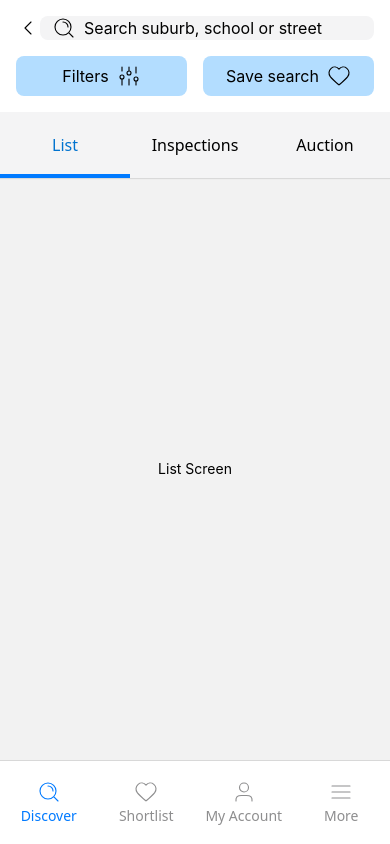
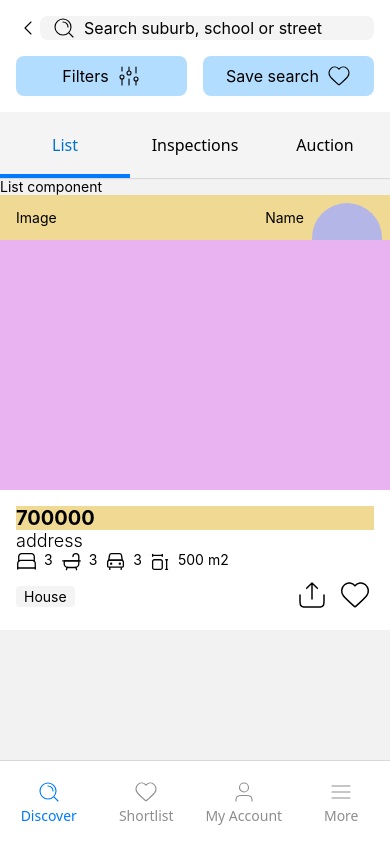
Before and after one commit to kishan2930/ViewTrial, a React Native app: screen /bottomTab in a window 390 px wide. Built offline with nearby package versions, Linux system fonts and the light colour scheme.

Commit message:
card structure done

```diff
--- a/src/constants/iconName.ts
+++ b/src/constants/iconName.ts
@@ -15,4 +15,8 @@ export enum IconName {
   back = 'back',
   filter = 'filter',
   contactUs = 'contactUs',
+  share = 'share',
+  bed = 'bed',
+  bath = 'bath',
+  car = 'car',
 }
--- a/src/constants/iconPaths.ts
+++ b/src/constants/iconPaths.ts
@@ -40,6 +40,23 @@ const Icons = {
     '<path d="M6.66667 28L6.66667 20M6.66667 20C8.13943 20 9.33333 18.8061 9.33333 17.3333C9.33333 15.8606 8.13943 14.6667 6.66667 14.6667C5.19391 14.6667 4 15.8606 4 17.3333C4 18.8061 5.19391 20 6.66667 20ZM6.66667 9.33333V4M16 28V20M16 9.33333V4M16 9.33333C14.5272 9.33333 13.3333 10.5272 13.3333 12C13.3333 13.4728 14.5272 14.6667 16 14.6667C17.4728 14.6667 18.6667 13.4728 18.6667 12C18.6667 10.5272 17.4728 9.33333 16 9.33333ZM25.3333 28V22.6667M25.3333 22.6667C26.8061 22.6667 28 21.4728 28 20C28 18.5272 26.8061 17.3333 25.3333 17.3333C23.8606 17.3333 22.6667 18.5272 22.6667 20C22.6667 21.4728 23.8606 22.6667 25.3333 22.6667ZM25.3333 12V4" stroke="black" stroke-width="1.5" stroke-linecap="round" stroke-linejoin="round"/>',
   contactUs:
     '<path d="M10 15L6.92474 18.1137C6.49579 18.548 6.28131 18.7652 6.09695 18.7805C5.93701 18.7938 5.78042 18.7295 5.67596 18.6076C5.55556 18.4672 5.55556 18.162 5.55556 17.5515V15.9916C5.55556 15.444 5.10707 15.0477 4.5652 14.9683V14.9683C3.25374 14.7762 2.22378 13.7463 2.03168 12.4348C2 12.2186 2 11.9605 2 11.4444V6.8C2 5.11984 2 4.27976 2.32698 3.63803C2.6146 3.07354 3.07354 2.6146 3.63803 2.32698C4.27976 2 5.11984 2 6.8 2H14.2C15.8802 2 16.7202 2 17.362 2.32698C17.9265 2.6146 18.3854 3.07354 18.673 3.63803C19 4.27976 19 5.11984 19 6.8V11M19 22L16.8236 20.4869C16.5177 20.2742 16.3647 20.1678 16.1982 20.0924C16.0504 20.0255 15.8951 19.9768 15.7356 19.9474C15.5558 19.9143 15.3695 19.9143 14.9969 19.9143H13.2C12.0799 19.9143 11.5198 19.9143 11.092 19.6963C10.7157 19.5046 10.4097 19.1986 10.218 18.8223C10 18.3944 10 17.8344 10 16.7143V14.2C10 13.0799 10 12.5198 10.218 12.092C10.4097 11.7157 10.7157 11.4097 11.092 11.218C11.5198 11 12.0799 11 13.2 11H18.8C19.9201 11 20.4802 11 20.908 11.218C21.2843 11.4097 21.5903 11.7157 21.782 12.092C22 12.5198 22 13.0799 22 14.2V16.9143C22 17.8462 22 18.3121 21.8478 18.6797C21.6448 19.1697 21.2554 19.5591 20.7654 19.762C20.3978 19.9143 19.9319 19.9143 19 19.9143V22Z" stroke="black" stroke-width="1.5" stroke-linecap="round" stroke-linejoin="round"/>',
+  share:
+    '<path d="M28 16V21.6C28 23.8402 28 24.9603 27.564 25.816C27.1805 26.5686 26.5686 27.1805 25.816 27.564C24.9603 28 23.8402 28 21.6 28H10.4C8.15979 28 7.03969 28 6.18404 27.564C5.43139 27.1805 4.81947 26.5686 4.43597 25.816C4 24.9603 4 23.8402 4 21.6V16M21.3333 9.33333L16 4M16 4L10.6667 9.33333M16 4V20" stroke="black" stroke-width="1.5" stroke-linecap="round" stroke-linejoin="round"/>',
+  bed: `<path d="M5.32973 10.7729H18.6703C19.5534 10.7729 20.4003 11.1238 21.0248 11.7482C21.6492 12.3726 22 13.2195 22 14.1027V19.4324H2V14.1027C2 13.2195 2.35081 12.3726 2.97525 11.7482C3.5997 11.1238 4.44663 10.7729 5.32973 10.7729Z" stroke="black" stroke-width="1.5" stroke-linecap="round" stroke-linejoin="round"/>
+<path d="M2 19.4434V20.5461" stroke="black" stroke-width="1.5" stroke-linecap="round" stroke-linejoin="round"/>
+<path d="M22 19.4434V20.5461" stroke="black" stroke-width="1.5" stroke-linecap="round" stroke-linejoin="round"/>
+<path d="M20.8865 11.627V6.32973C20.8865 5.44663 20.5357 4.5997 19.9113 3.97525C19.2868 3.35081 18.4399 3 17.5568 3H6.44326C5.56015 3 4.71322 3.35081 4.08878 3.97525C3.46434 4.5997 3.11353 5.44663 3.11353 6.32973V11.627" stroke="black" stroke-width="1.5" stroke-linecap="round" stroke-linejoin="round"/>`,
+  bath: `<path d="M3.66675 11.3335H20.3334V14.6668C20.3334 16.9585 18.4584 18.8335 16.1667 18.8335H7.83341C5.54175 18.8335 3.66675 16.9585 3.66675 14.6668V11.3335Z" stroke="black" stroke-width="1.5" stroke-miterlimit="10" stroke-linecap="round" stroke-linejoin="round"/>
+<path d="M2 11.3335H22" stroke="black" stroke-width="1.5" stroke-miterlimit="10" stroke-linecap="round" stroke-linejoin="round"/>
+<path d="M13.6667 6.33333C13.6667 4.5 15.1667 3 17.0001 3C18.8334 3 20.3334 4.5 20.3334 6.33333V11.3333" stroke="black" stroke-width="1.5" stroke-miterlimit="10" stroke-linecap="round" stroke-linejoin="round"/>
+<path d="M7.04175 18.75L6.16675 21.3333" stroke="black" stroke-width="1.5" stroke-miterlimit="10" stroke-linecap="round" stroke-linejoin="round"/>
+<path d="M16.9583 18.75L17.8333 21.3333" stroke="black" stroke-width="1.5" stroke-miterlimit="10" stroke-linecap="round" stroke-linejoin="round"/>`,
+  car: `<path d="M19.7589 18.5172H4.24138C3.55578 18.5172 3 17.9614 3 17.2758V12.931C3 11.5598 4.11157 10.4482 5.48276 10.4482H18.5175C19.8887 10.4482 21.0003 11.5598 21.0003 12.931V17.2758C21.0003 17.9614 20.4445 18.5172 19.7589 18.5172Z" stroke="black" stroke-width="1.5" stroke-linecap="round" stroke-linejoin="round"/>
+<path d="M7.6552 14.4825C7.6552 14.8253 7.37731 15.1032 7.03451 15.1032C6.69171 15.1032 6.41382 14.8253 6.41382 14.4825C6.41382 14.1397 6.69171 13.8618 7.03451 13.8618C7.37731 13.8618 7.6552 14.1397 7.6552 14.4825Z" stroke="black" stroke-width="1.5" stroke-linecap="round" stroke-linejoin="round"/>
+<path d="M17.5864 14.4825C17.5864 14.8253 17.3085 15.1032 16.9657 15.1032C16.6229 15.1032 16.345 14.8253 16.345 14.4825C16.345 14.1397 16.6229 13.8618 16.9657 13.8618C17.3085 13.8618 17.5864 14.1397 17.5864 14.4825Z" stroke="black" stroke-width="1.5" stroke-linecap="round" stroke-linejoin="round"/>
+<path d="M19.759 10.4483H4.24146L5.13707 5.0746C5.33659 3.87744 6.37237 3 7.58604 3H16.4144C17.6281 3 18.6638 3.87744 18.8634 5.0746L19.759 10.4483Z" stroke="black" stroke-width="1.5" stroke-linecap="round" stroke-linejoin="round"/>
+<path d="M5.48291 19.1382V21.0003" stroke="black" stroke-width="1.5" stroke-linecap="round" stroke-linejoin="round"/>
+<path d="M18.5171 19.1382V21.0003" stroke="black" stroke-width="1.5" stroke-linecap="round" stroke-linejoin="round"/>`,
 };
 
 export default Icons;
--- a/src/constants/styles.ts
+++ b/src/constants/styles.ts
@@ -6,5 +6,8 @@ export const GlobalStyles = {
     black: '#000000',
     white: '#ffffff',
     buttonBg: '#b3ddff',
+    yellow: '#F0DA93FF',
+    lightBlue: '#B3B6E7FF',
+    pink: '#E9B2F0FF',
   },
 };
--- a/src/screens/discover/components/topTabs/topTabs.tsx
+++ b/src/navigations/topTabs.tsx
@@ -1,8 +1,8 @@
 import React from 'react';
 import {createMaterialTopTabNavigator} from '@react-navigation/material-top-tabs';
-import List from '../list/list';
-import Inspections from '../inspections/inspections';
-import Auction from '../auction/auction';
+import List from '../screens/discover/components/list/list';
+import Inspections from '../screens/discover/components/inspections/inspections';
+import Auction from '../screens/discover/components/auction/auction';
 import {GlobalStyles} from '@constants/styles';
 import {Strings} from '@constants/strings';
 import {scaleFont} from '@utils/scale';
--- /dev/null
+++ b/src/screens/discover/components/list/components/listItem/listItem.tsx
@@ -0,0 +1,131 @@
+import {Image, StyleSheet, Text, View} from 'react-native';
+import React from 'react';
+import {GlobalStyles} from '@constants/styles';
+import Icon from '@components/icon/icon';
+import {IconName} from '@constants/iconName';
+
+const ListItem: React.FC = () => {
+  return (
+    <>
+      <View style={styles.cardHeader}>
+        <Text>Image</Text>
+        <Text style={styles.ownerName}>Name</Text>
+        <View style={styles.ownerImage}>
+          <Image height={20} width={20} />
+        </View>
+      </View>
+      <View style={styles.cardImages}></View>
+      <View style={styles.cardDetails}>
+        <Text style={styles.price}>700000</Text>
+        <Text style={styles.address}>address</Text>
+        <View style={styles.accomodation}>
+          <View style={styles.accomo}>
+            <Icon name={IconName.bed} size={32} svgWidth={28} svgHeight={28} />
+            <Text>3</Text>
+          </View>
+          <View style={styles.accomo}>
+            <Icon name={IconName.bath} size={32} svgWidth={28} svgHeight={28} />
+            <Text>3</Text>
+          </View>
+          <View style={styles.accomo}>
+            <Icon name={IconName.car} size={32} svgWidth={28} svgHeight={28} />
+            <Text>3</Text>
+          </View>
+          <View style={styles.accomo}>
+            <Icon
+              name={IconName.meterSqrt}
+              size={32}
+              svgWidth={28}
+              svgHeight={28}
+            />
+            <Text>500 m2</Text>
+          </View>
+        </View>
+        <View style={styles.category}>
+          <Text style={styles.categoryType}>House</Text>
+          <View style={styles.cardIcons}>
+            <Icon
+              name={IconName.share}
+              size={35}
+              svgHeight={35}
+              svgWidth={35}
+            />
+            <Icon
+              name={IconName.shortList}
+              size={35}
+              svgHeight={35}
+              svgWidth={35}
+            />
+          </View>
+        </View>
+      </View>
+    </>
+  );
+};
+
+export default ListItem;
+
+const styles = StyleSheet.create({
+  cardHeader: {
+    height: 45,
+    paddingInline: 16,
+    flexDirection: 'row',
+    alignItems: 'center',
+    justifyContent: 'space-between',
+    position: 'relative',
+    backgroundColor: GlobalStyles.colors.yellow,
+  },
+  ownerName: {
+    marginRight: 70,
+  },
+  ownerImage: {
+    borderRadius: '50%',
+    height: 70,
+    width: 70,
+    position: 'absolute',
+    right: 8,
+    top: 8,
+    zIndex: 3,
+    backgroundColor: GlobalStyles.colors.lightBlue,
+  },
+  cardImages: {
+    height: 250,
+    backgroundColor: GlobalStyles.colors.pink,
+  },
+  cardDetails: {
+    padding: 16,
+    backgroundColor: GlobalStyles.colors.white,
+  },
+  price: {
+    fontSize: 20,
+    fontWeight: '700',
+    backgroundColor: GlobalStyles.colors.yellow,
+  },
+  address: {
+    fontSize: 18,
+    fontWeight: '300',
+  },
+  accomodation: {
+    flexDirection: 'row',
+    gap: 8,
+  },
+  accomo: {
+    flexDirection: 'row',
+  },
+  category: {
+    flexDirection: 'row',
+    justifyContent: 'space-between',
+    alignItems: 'center',
+  },
+  categoryType: {
+    // padding: 6,
+    paddingInline: 8,
+    paddingBlock: 2,
+    borderRadius: 4,
+    backgroundColor: GlobalStyles.colors.searchBarBg,
+  },
+  cardIcons: {
+    flexDirection: 'row',
+    gap: 8,
+  },
+});
--- a/src/screens/discover/components/list/list.tsx
+++ b/src/screens/discover/components/list/list.tsx
@@ -1,20 +1,16 @@
-import {StyleSheet, Text, View} from 'react-native';
 import React from 'react';
+import ListItem from './components/listItem/listItem';
+import {Text} from 'react-native';
 
 const List = () => {
   return (
-    <View style={styles.container}>
-      <Text>List Screen</Text>
-    </View>
+    <>
+      <Text>List component</Text>
+      <ListItem />
+    </>
   );
 };
 
 export default List;
 
-const styles = StyleSheet.create({
-  container: {
-    flex: 1,
-    justifyContent: 'center',
-    alignItems: 'center',
-  },
-});
+// const styles = StyleSheet.create({});
--- a/src/screens/discover/discover.tsx
+++ b/src/screens/discover/discover.tsx
@@ -2,7 +2,7 @@ import React from 'react';
 
 import {NavigationProp, ParamListBase} from '@react-navigation/native';
 import DiscoverHeader from './components/discoverHeader/discoverHeader';
-import TopTabScreens from './components/topTabs/topTabs';
+import TopTabScreens from '@navigations/topTabs';
 
 interface DiscoverProps {
   navigation: NavigationProp<ParamListBase>;
```
Also changed, not shown: src/navigations/topTabsStyles.ts (added), src/screens/discover/components/topTabs/topTabsStyles.ts (deleted).
